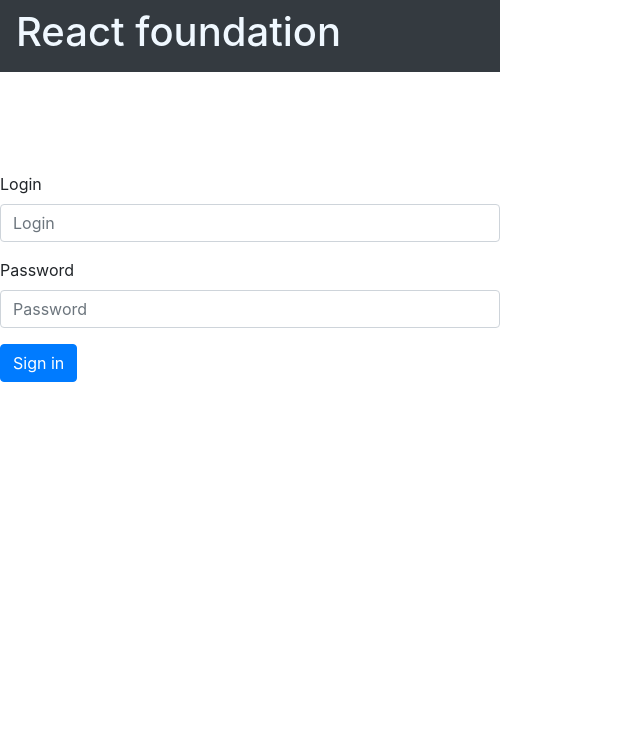
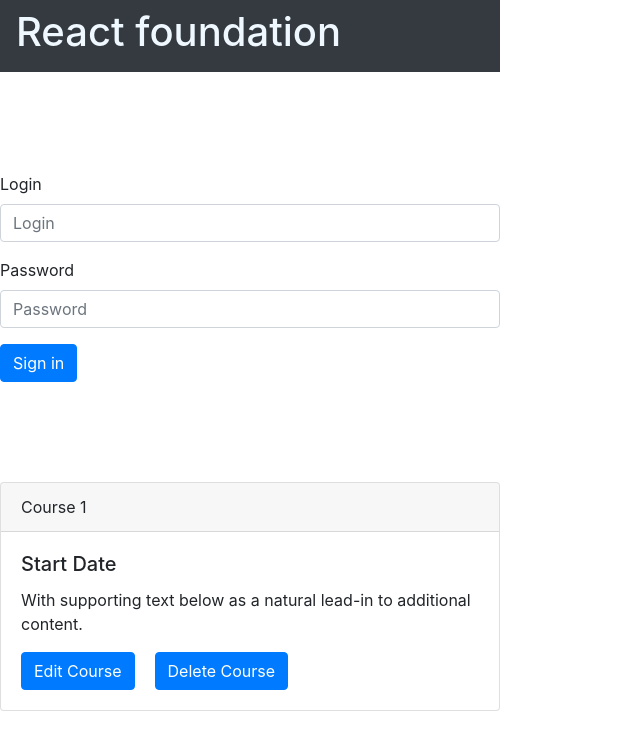
Before and after one commit to zanchess/react-fundamental, a React app: page / in a window 1280 px wide. Shown: the top 750 px of the page, without its empty margins (0-640 px from the left). Built offline with nearby package versions, Linux system fonts and the light colour scheme.

Commit message:
feat: added course item component

```diff
--- /dev/null
+++ b/src/components/CourseItem/CourseItem.jsx
@@ -0,0 +1,21 @@
+import React from 'react';
+import { Card, Button } from 'react-bootstrap';
+import './course-item.scss';
+
+const CourseItem = () => (
+  <>
+    <Card className="course-item">
+      <Card.Header>Course 1</Card.Header>
+      <Card.Body>
+        <Card.Title>Start Date</Card.Title>
+        <Card.Text>
+          With supporting text below as a natural lead-in to additional content.
+        </Card.Text>
+        <Button className="course-item__button_edit" variant="primary">Edit Course</Button>
+        <Button className="course-item__button_delete" variant="primary">Delete Course</Button>
+      </Card.Body>
+    </Card>
+  </>
+);
+
+export default CourseItem;
--- /dev/null
+++ b/src/components/CourseItem/course-item.scss
@@ -0,0 +1,7 @@
+.course-item{
+  width: 500px;
+
+  .course-item__button_delete{
+    margin-left: 20px;
+  }
+}
--- a/src/components/LoginForm/LoginForm.jsx
+++ b/src/components/LoginForm/LoginForm.jsx
@@ -5,7 +5,7 @@ import './login-form.scss';
 const LoginForm = () => (
   <>
     <Form className="login-form">
-      <Form.Group controlId="formBasicEmail">
+      <Form.Group controlId="for">
         <Form.Label>Login</Form.Label>
         <Form.Control type="text" placeholder="Login" />
       </Form.Group>
--- a/src/pages/LoginPage/LoginPage.jsx
+++ b/src/pages/LoginPage/LoginPage.jsx
@@ -2,11 +2,13 @@ import React from 'react';
 import Header from '../../components/Header/Header';
 import LoginForm from '../../components/LoginForm/LoginForm';
 import './LoginPage.scss';
+import CourseItem from '../../components/CourseItem/CourseItem';
 
 const LoginPage = () => (
   <div className="login-page">
     <Header />
     <LoginForm />
+    <CourseItem />
   </div>
 );
 
```
